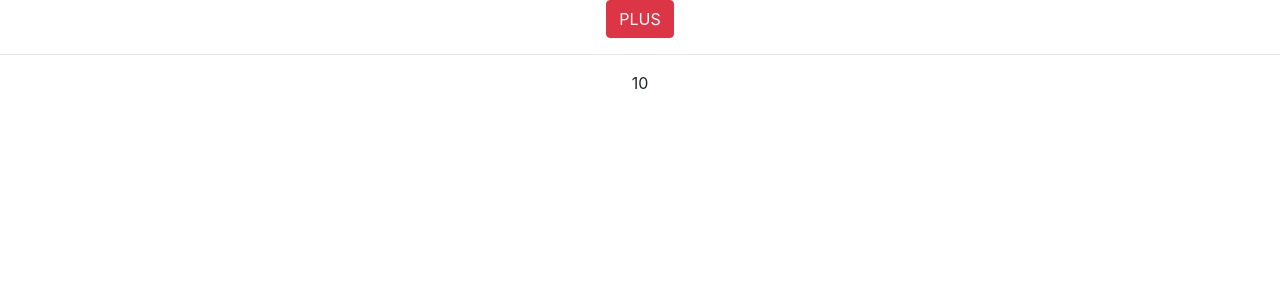
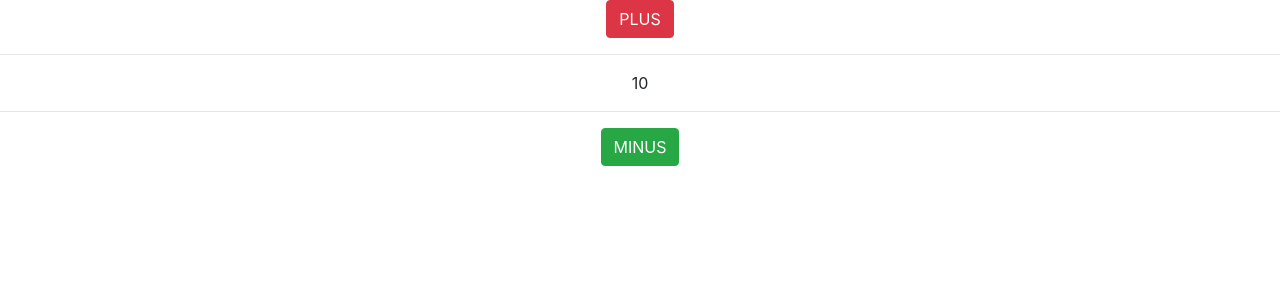
Before and after one commit to Mikirtumov/react-state, a React (Create React App) app: page / in a window 1280 px wide. Shown: the top 300 px of the page. Built offline with nearby package versions, Linux system fonts and the light colour scheme.

Commit message:
buttons working

```diff
--- a/src/App.js
+++ b/src/App.js
@@ -6,7 +6,10 @@ function App() {
     const [count, setCount] = useState(10);
 
     const clickerPlus = () => {
-    setCount (count + 1)
+        setCount(count + 1)
+    }
+    const clickerMinus = () => {
+        setCount(count - 1)
     }
 
     return (
@@ -14,6 +17,8 @@ function App() {
             <button type="button" className="btn btn-danger" onClick={clickerPlus}>PLUS</button>
             <hr/>
             {count}
+            <hr/>
+            <button type="button" className="btn btn-success" onClick={clickerMinus}>MINUS</button>
         </div>
     );
 }
```
Lines whose indentation alone changed are shown as unchanged.
